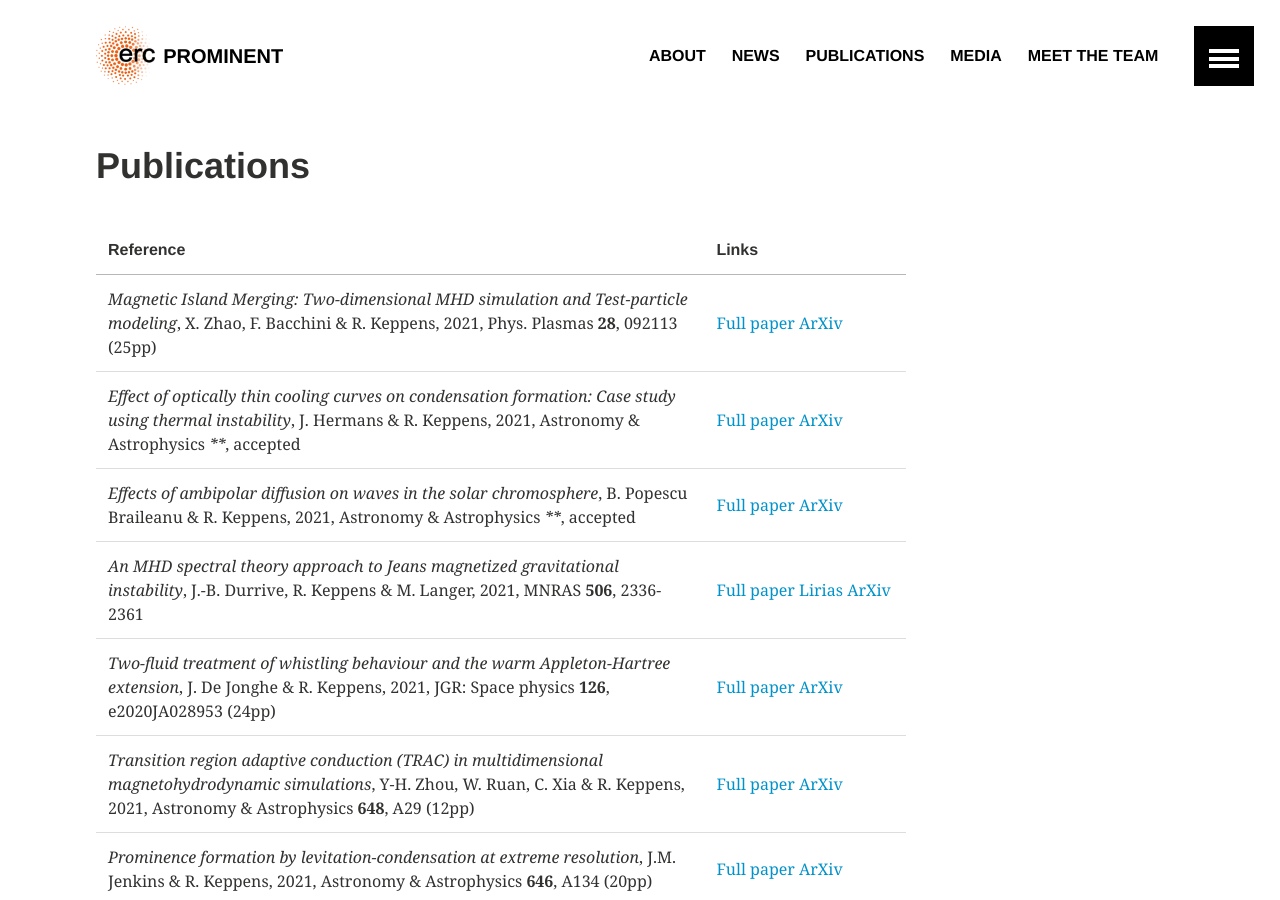
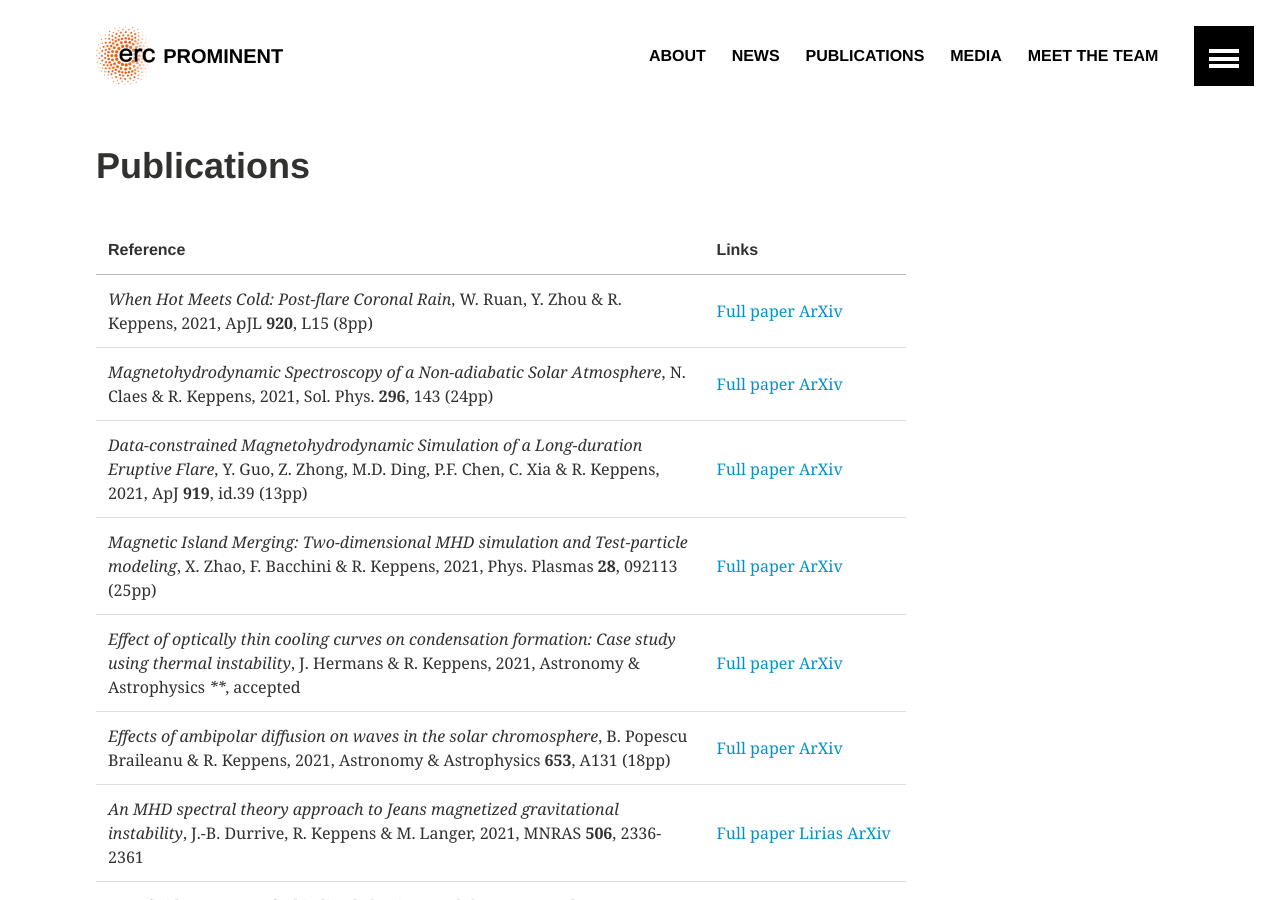
Before and after one commit to erc-prominent/erc-prominent.github.io, a Jekyll site: the page built from publications/index.md, in a window 1280 px wide and 900 px high. Built offline with Jekyll 4.4.1, drawn with Linux system fonts in a browser that asks for light colours.

```diff
--- a/publications/index.md
+++ b/publications/index.md
@@ -9,9 +9,12 @@
 
 | Reference | Links |
 |:--------- |:----- |
+| _When Hot Meets Cold: Post-flare Coronal Rain_, W. Ruan, Y. Zhou & R. Keppens, 2021, ApJL **920**, L15 (8pp) | [Full paper](https://doi.org/10.3847/2041-8213/ac27b0) [ArXiv](https://arxiv.org/pdf/2109.11873.pdf)  |
+| _Magnetohydrodynamic Spectroscopy of a Non-adiabatic Solar Atmosphere_, N. Claes & R. Keppens, 2021, Sol. Phys. **296**, 143 (24pp) | [Full paper](https://doi.org/10.1007/s11207-021-01894-2) [ArXiv](https://arxiv.org/pdf/2108.09467.pdf)  |
+| _Data-constrained Magnetohydrodynamic Simulation of a Long-duration Eruptive Flare_, Y. Guo, Z. Zhong, M.D. Ding, P.F. Chen, C. Xia & R. Keppens, 2021, ApJ **919**, id.39 (13pp) | [Full paper](https://doi.org/10.3847/1538-4357/ac10c8) [ArXiv](https://arxiv.org/pdf/2106.15080.pdf)  |
 | _Magnetic Island Merging: Two-dimensional MHD simulation and Test-particle modeling_, X. Zhao, F. Bacchini & R. Keppens, 2021, Phys. Plasmas **28**, 092113 (25pp) | [Full paper](https://doi.org/10.1063/5.0058326) [ArXiv](https://arxiv.org/pdf/2108.13508.pdf)  |
 | _Effect of optically thin cooling curves on condensation formation: Case study using thermal instability_, J. Hermans & R. Keppens, 2021, Astronomy & Astrophysics ****, accepted | [Full paper](https://doi.org/10.1051/0004-6361/202140665) [ArXiv](https://arxiv.org/pdf/2107.07569.pdf)  |
-| _Effects of ambipolar diffusion on waves in the solar chromosphere_, B. Popescu Braileanu & R. Keppens, 2021, Astronomy & Astrophysics ****, accepted | [Full paper](https://doi.org/10.1051/0004-6361/202140872) [ArXiv](https://arxiv.org/pdf/2105.10285.pdf)  |
+| _Effects of ambipolar diffusion on waves in the solar chromosphere_, B. Popescu Braileanu & R. Keppens, 2021, Astronomy & Astrophysics **653**, A131 (18pp) | [Full paper](https://doi.org/10.1051/0004-6361/202140872) [ArXiv](https://arxiv.org/pdf/2105.10285.pdf)  |
 | _An MHD spectral theory approach to Jeans magnetized gravitational instability_, J.-B. Durrive, R. Keppens & M. Langer, 2021, MNRAS **506**, 2336-2361 | [Full paper](https://doi.org/10.1093/mnras/stab1726) [Lirias](https://lirias2.kuleuven.be/viewobject.html?cid=1&id=3498148) [ArXiv](https://arxiv.org/pdf/2106.07681.pdf)  |
 | _Two-fluid treatment of whistling behaviour and the warm Appleton-Hartree extension_, J. De Jonghe & R. Keppens, 2021, JGR: Space physics **126**, e2020JA028953 (24pp) | [Full paper](https://doi.org/10.1029/2020JA028953) [ArXiv](https://arxiv.org/pdf/2104.05275.pdf)  |
 | _Transition region adaptive conduction (TRAC) in multidimensional magnetohydrodynamic simulations_, Y-H. Zhou, W. Ruan, C. Xia  & R. Keppens, 2021, Astronomy & Astrophysics **648**, A29 (12pp) | [Full paper](https://doi.org/10.1051/0004-6361/202040254) [ArXiv](https://arxiv.org/pdf/2102.07549.pdf)  |
```
